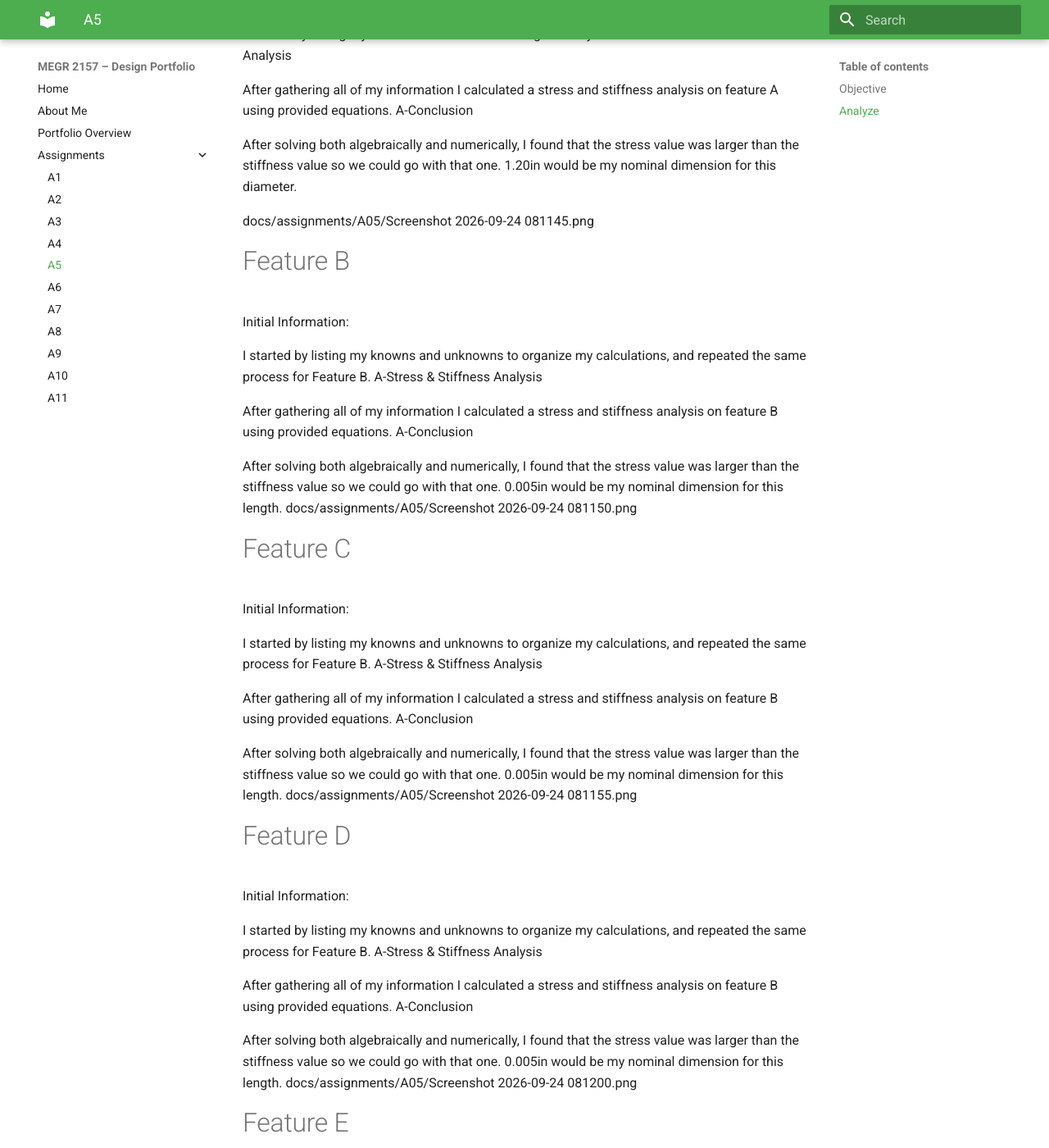
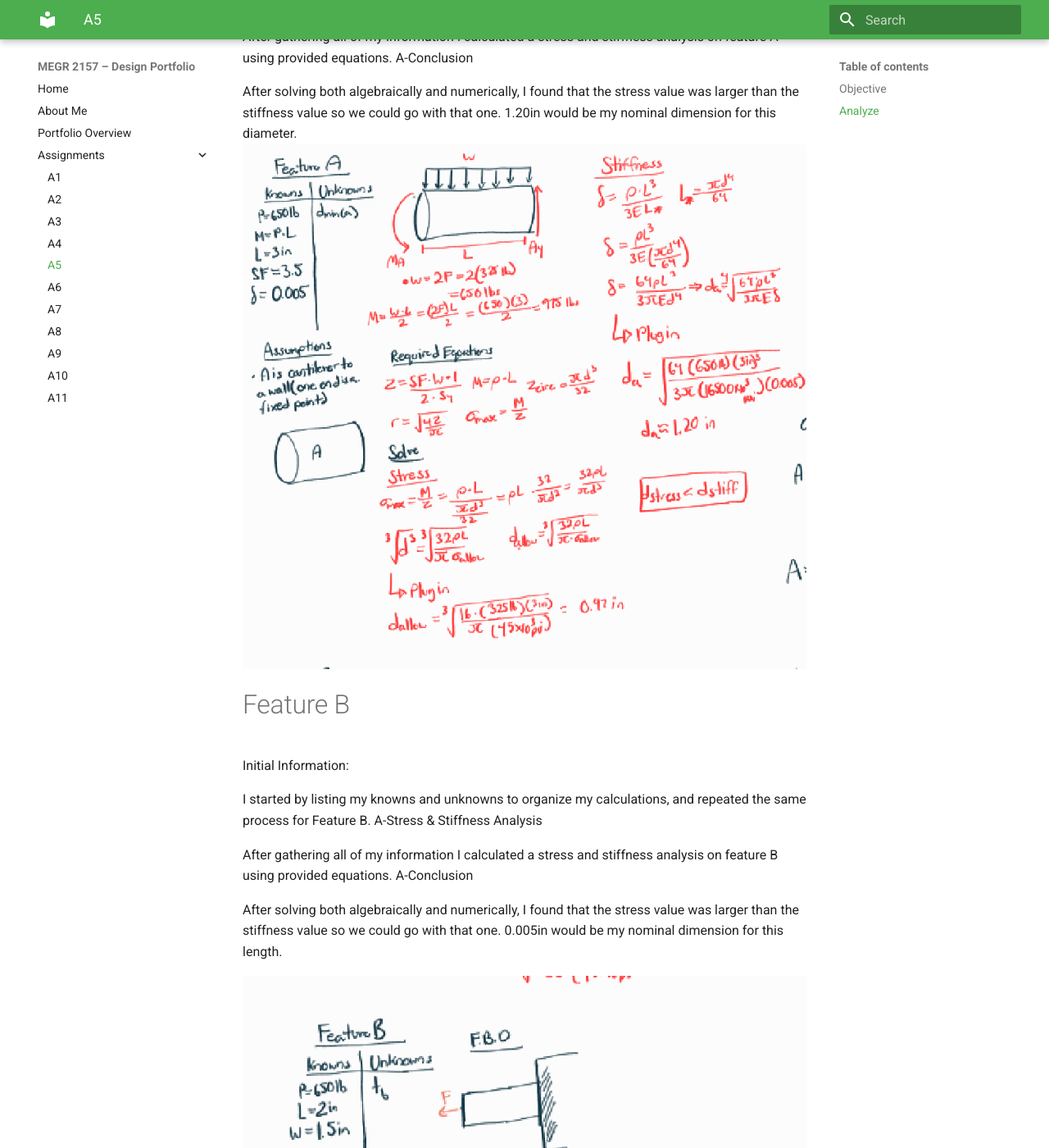
Before and after one commit to sheldon-joshua-turner/megr2157-portfolio, an MkDocs documentation site: the page built from docs/assignments/A05/index.md, in a window 1280 px wide and 1400 px high, scrolled down 1576 px. Shown: the whole window at 82% size. Built offline with MkDocs 1.6.1 and Material for MkDocs 9.7.7, drawn with Linux system fonts in a browser that asks for light colours; some of the changed text lies outside the part shown.

Commit message:
Update index.md

```diff
--- a/docs/assignments/A05/index.md
+++ b/docs/assignments/A05/index.md
@@ -32,8 +32,8 @@ After gathering all of my information I calculated a stress and stiffness analys
 A-Conclusion
 
 After solving both algebraically and numerically, I found that the stress value was larger than the stiffness value so we could go with that one. 1.20in would be my nominal dimension for this diameter.
+![Strength And Stiffness For Part A](https://github.com/sheldon-joshua-turner/megr2157-portfolio/blob/b9f69533b5823ad7bb810447f2a8d6aee76b8bfc/docs/assignments/A05/Screenshot%202026-09-24%20081145.png)
 
-docs/assignments/A05/Screenshot 2026-09-24 081145.png
 
 #Feature B
 Initial Information:
@@ -45,8 +45,8 @@ After gathering all of my information I calculated a stress and stiffness analys
 A-Conclusion
 
 After solving both algebraically and numerically, I found that the stress value was larger than the stiffness value so we could go with that one. 0.005in would be my nominal dimension for this length.
-docs/assignments/A05/Screenshot 2026-09-24 081150.png
 
+![Strength And Stiffness For Part B](https://github.com/sheldon-joshua-turner/megr2157-portfolio/blob/2d8ef9c51cea7731d3aaba4f30ef91da050d80c5/docs/assignments/A05/Screenshot%202026-09-24%20081150.png)
 #Feature C
 Initial Information:
 
@@ -57,7 +57,9 @@ After gathering all of my information I calculated a stress and stiffness analys
 A-Conclusion
 
 After solving both algebraically and numerically, I found that the stress value was larger than the stiffness value so we could go with that one. 0.005in would be my nominal dimension for this length.
-docs/assignments/A05/Screenshot 2026-09-24 081155.png
+
+![Strength And Stiffness For Part C](https://github.com/sheldon-joshua-turner/megr2157-portfolio/blob/2d8ef9c51cea7731d3aaba4f30ef91da050d80c5/docs/assignments/A05/Screenshot%202026-09-24%20081155.png)
+
 #Feature D
 Initial Information:
 
@@ -68,7 +70,10 @@ After gathering all of my information I calculated a stress and stiffness analys
 A-Conclusion
 
 After solving both algebraically and numerically, I found that the stress value was larger than the stiffness value so we could go with that one. 0.005in would be my nominal dimension for this length.
-docs/assignments/A05/Screenshot 2026-09-24 081200.png
+
+![Strength And Stiffness For Part D](https://github.com/sheldon-joshua-turner/megr2157-portfolio/blob/2d8ef9c51cea7731d3aaba4f30ef91da050d80c5/docs/assignments/A05/Screenshot%202026-09-24%20081200.png)
+
+
 #Feature E
 Initial Information:
 
```
Also changed, not shown: other parts of docs/assignments/A05/index.md (+4 -1 lines).
